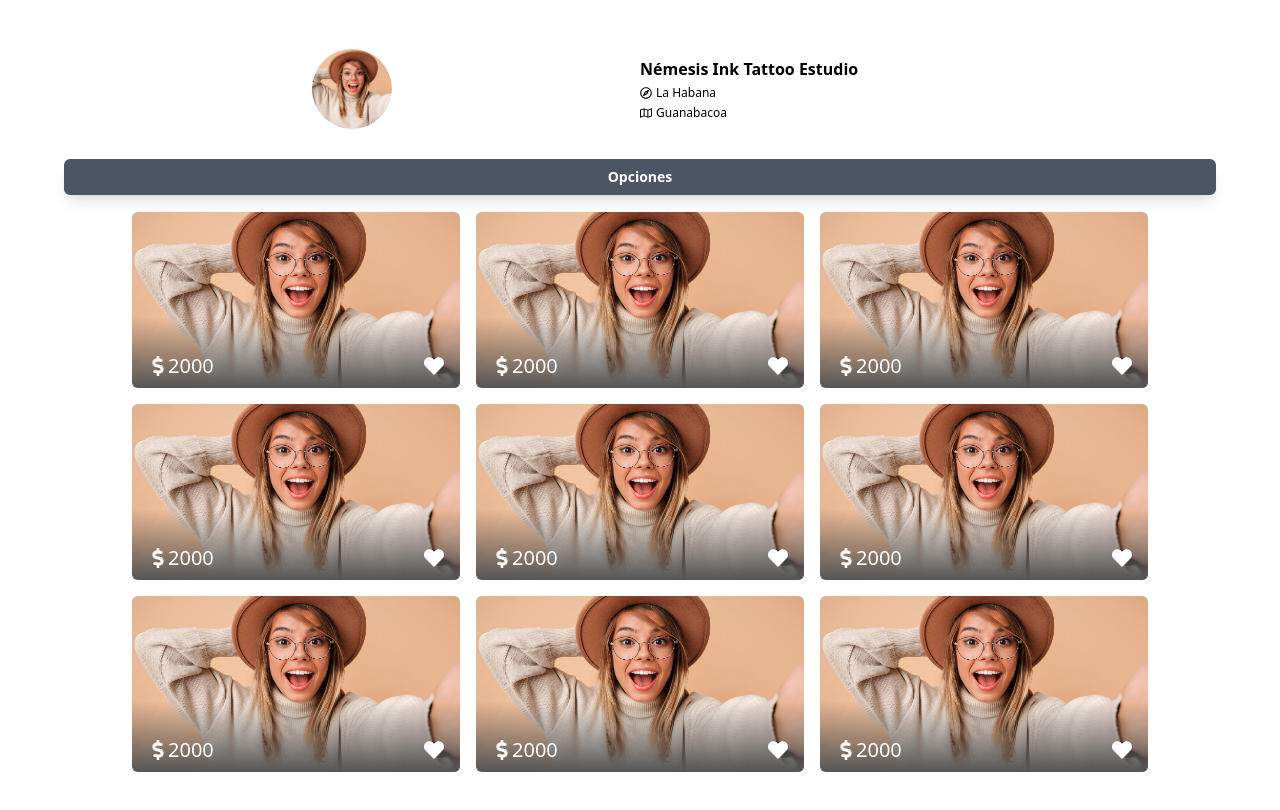
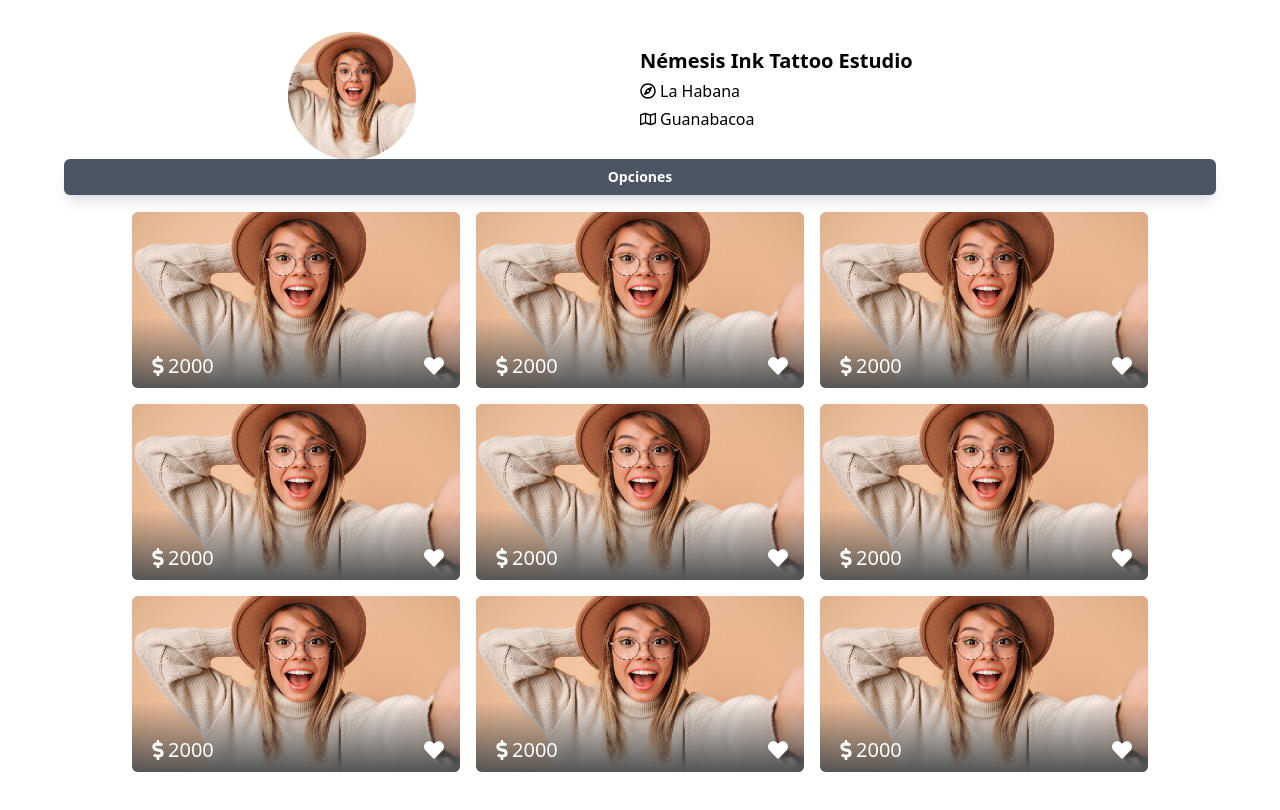
Before and after one commit to AlbeTorres/tatuarte, a React (Create React App) app: page /estudio in a window 1280 px wide. Shown: the top 810 px of the page. Built offline with nearby package versions, Linux system fonts and the light colour scheme.

Commit message:
estudio header responswive

```diff
--- a/src/pages/estudio/Estudio.js
+++ b/src/pages/estudio/Estudio.js
@@ -15,16 +15,16 @@ const Estudio = ()=>{
     return (
         <Fragment>
             <div className="grid grid-cols-2 h-44 items-center estudio-grid-header contenedor estudio-header">
-                <figure className='rounded-full w-20 h-20 m-auto '>
+                <figure className='rounded-full w-20 h-20 m-auto md:w-28 md:h-28 lg:w-32 lg:h-32 '>
                     <img src="img/test.jpg" alt="" className='w-full h-full rounded-full object-cover' />
                 </figure>
                 <div className=' grid grid-row-3 gap-1'>
-                    <h1 className='text-base font-semibold'>Némesis Ink Tattoo Estudio</h1>
-                    <div className="flex items-center text-xs">
+                    <h1 className='text-base md:text-xl font-semibold'>Némesis Ink Tattoo Estudio</h1>
+                    <div className="flex items-center text-xs md:text-base">
                     <FaRegCompass className=' mr-1'></FaRegCompass>
                         <p >La Habana</p>
                     </div>
-                    <div className="flex items-center text-xs ">
+                    <div className="flex items-center text-xs md:text-base">
                         <FaRegMap  className=' mr-1'></FaRegMap>
                         <p>Guanabacoa</p>
                     </div>
```
